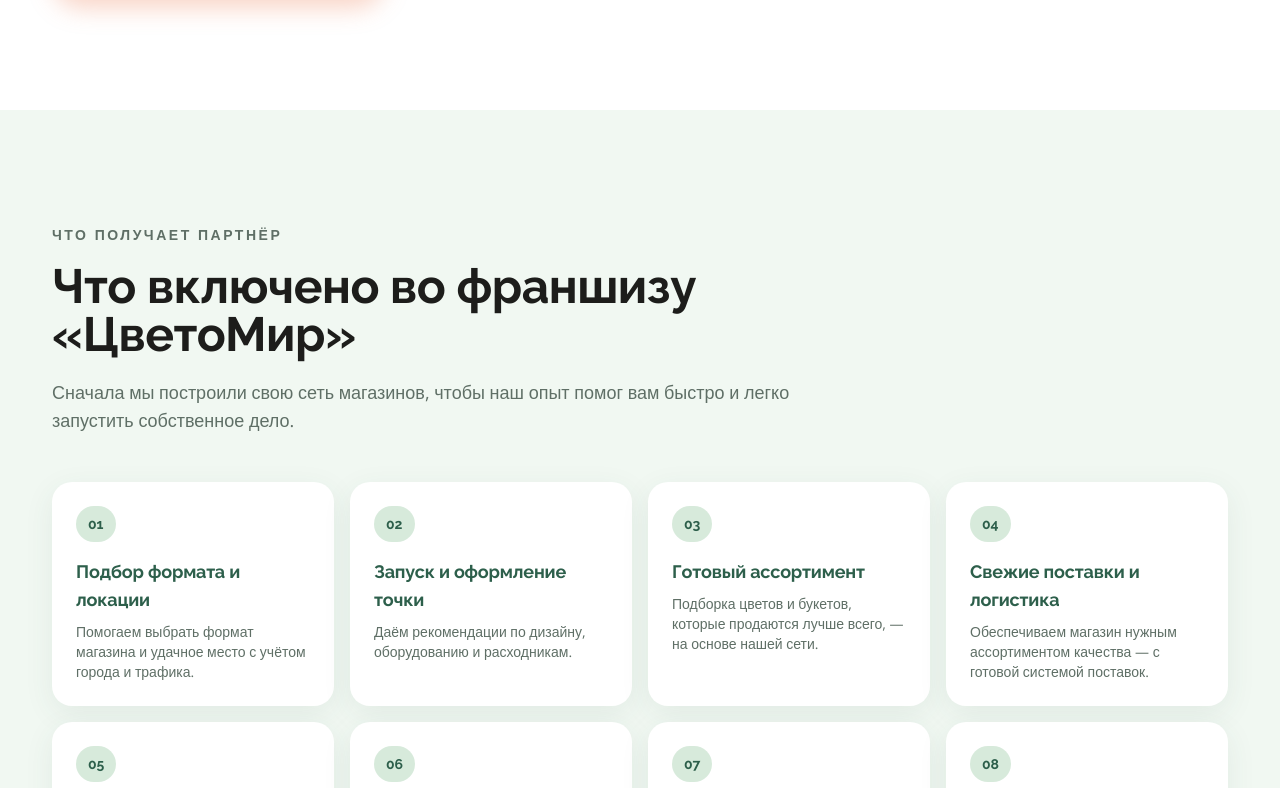
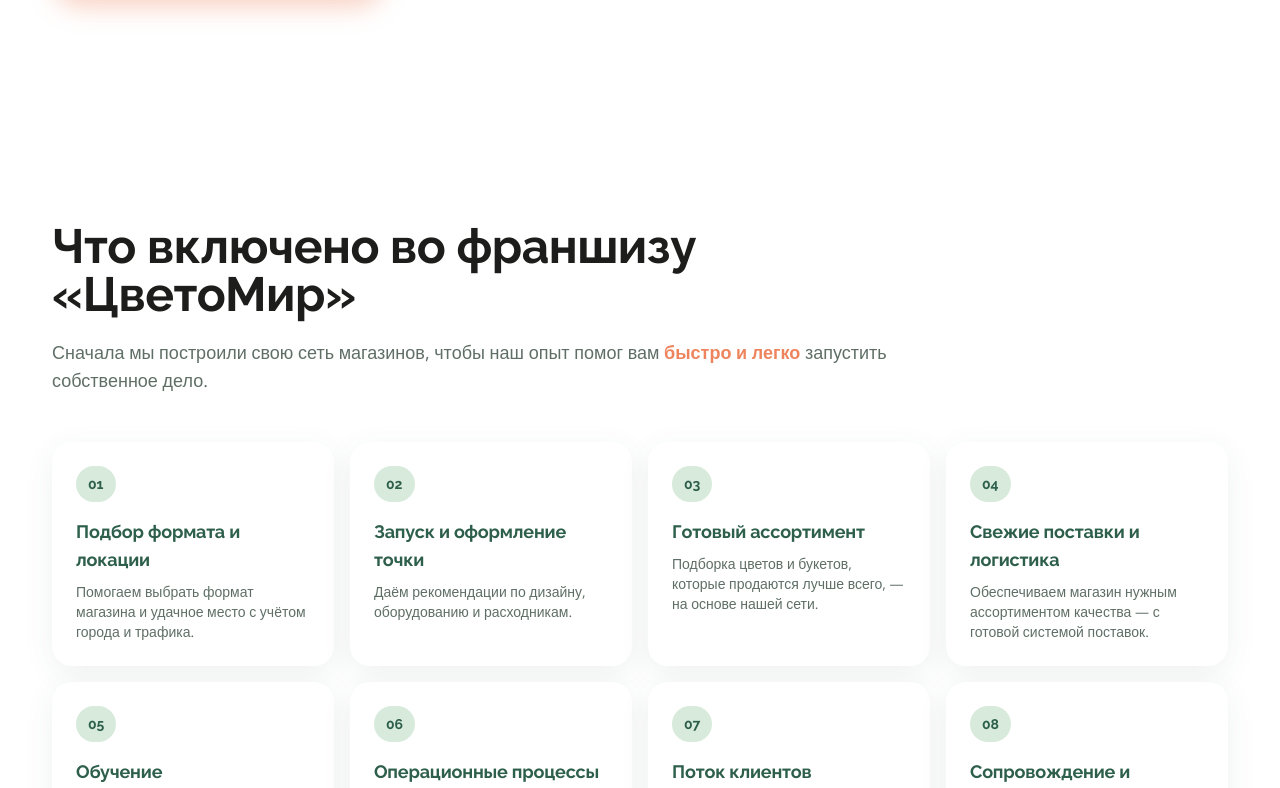
Before and after one commit to Hasler777/cvetomir-landing, a Next.js app: page / in a window 1280 px wide. Shown: the part 2092-2880 px from the top of the page. Built offline with nearby package versions, Linux system fonts and the light colour scheme; no server answers.

Commit message:
feat(what-included): drop eyebrow, black heading, white bg, orange 'быстро и легко'

```diff
--- a/components/WhatsIncluded.tsx
+++ b/components/WhatsIncluded.tsx
@@ -11,14 +11,16 @@
 
 export default function WhatsIncluded() {
   return (
-    <section id="included" className="bg-brand-ice py-20 md:py-28">
+    <section id="included" className="bg-white py-20 md:py-28">
       <div className="container-x">
-        <div className="max-w-3xl">
-          <span className="eyebrow">Что получает партнёр</span>
-          <h2 className="mt-4 h-section">Что включено во франшизу «ЦветоМир»</h2>
+        <div className="max-w-4xl">
+          <h2 className="font-display text-3xl font-bold leading-[1.1] text-brand-ink md:text-5xl">
+            Что включено во франшизу «ЦветоМир»
+          </h2>
           <p className="subtitle mt-5">
-            Сначала мы построили свою сеть магазинов, чтобы наш опыт помог вам
-            быстро и легко запустить собственное дело.
+            Сначала мы построили свою сеть магазинов, чтобы наш опыт помог вам{" "}
+            <span className="font-bold text-brand-coral">быстро и&nbsp;легко</span>{" "}
+            запустить собственное дело.
           </p>
         </div>
 
```
